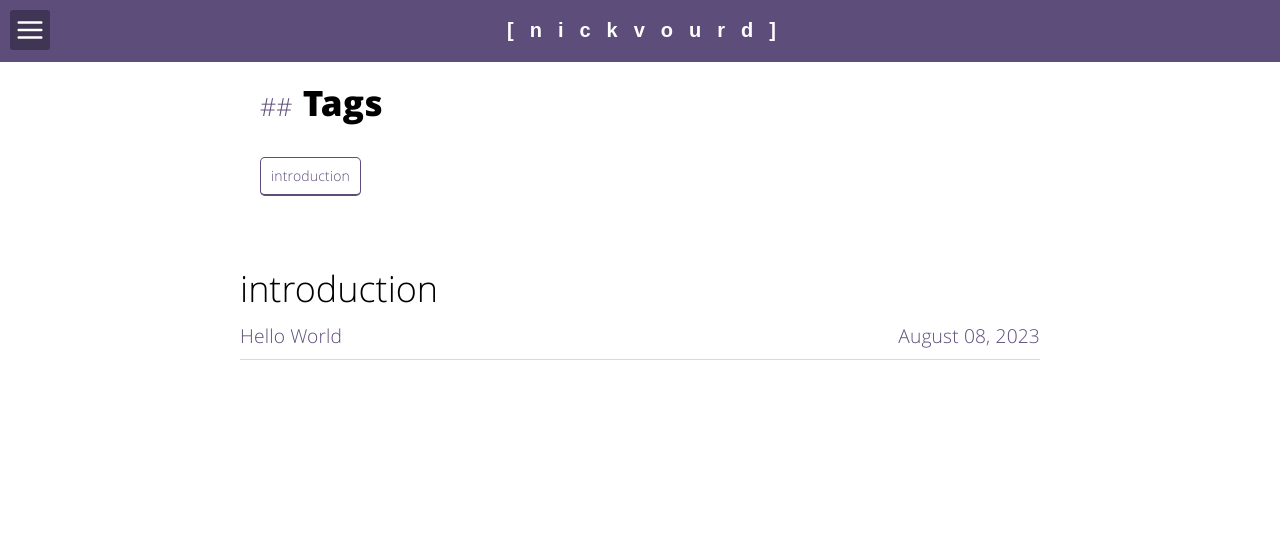
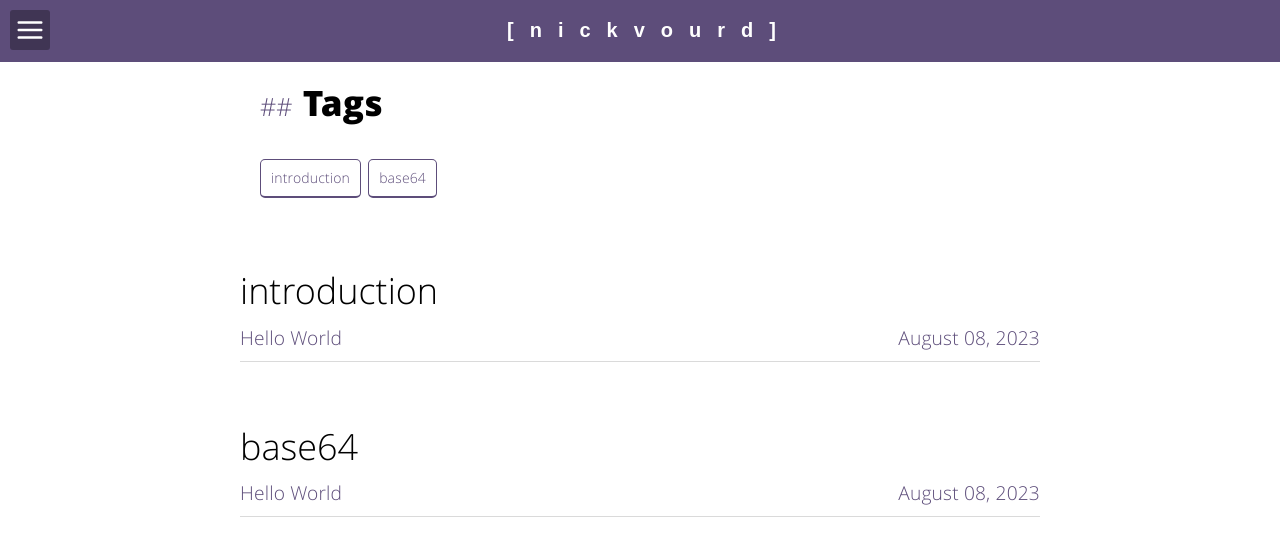
Before and after one commit to nickvourd/nickvourd.github.io, a Jekyll site: the page built from tags.html, in a window 1280 px wide. Shown: the top 556 px of the page. Built offline with Jekyll 4.4.1, drawn with Linux system fonts in a browser that asks for light colours.

Commit message:
Update Hello World tags

```diff
--- a/_posts/2023-08-08-hello-world.md
+++ b/_posts/2023-08-08-hello-world.md
@@ -5,6 +5,7 @@ image: ""
 date: 2023-08-08 00:06:02
 tags:
   - introduction
+  - base64
 
 description: ""
 categories:
```
